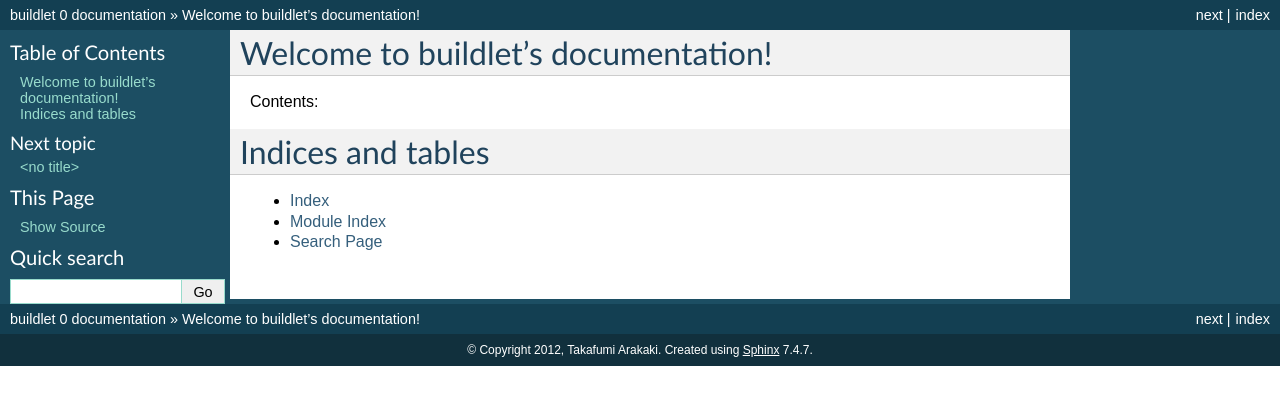
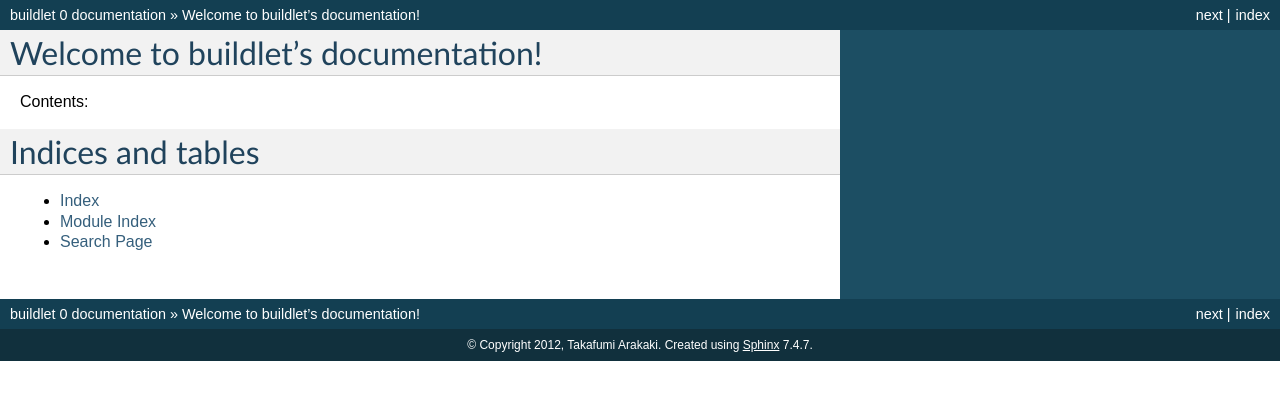
Before and after one commit to tkf/buildlet, a Sphinx documentation site: the page built from doc/source/index.rst, in a window 1280 px wide. Shown: the top 405 px of the page. Built offline with Sphinx 7.4.7, drawn with Linux system fonts in a browser that asks for light colours.

Commit message:
nosiderbar: true

```diff
--- a/doc/source/conf.py
+++ b/doc/source/conf.py
@@ -45,7 +45,9 @@
 
 html_theme = 'default'
 
-#html_theme_options = {}
+html_theme_options = {
+    'nosidebar': True,
+}
 
 html_static_path = []  # default: ['_static']
 
```
